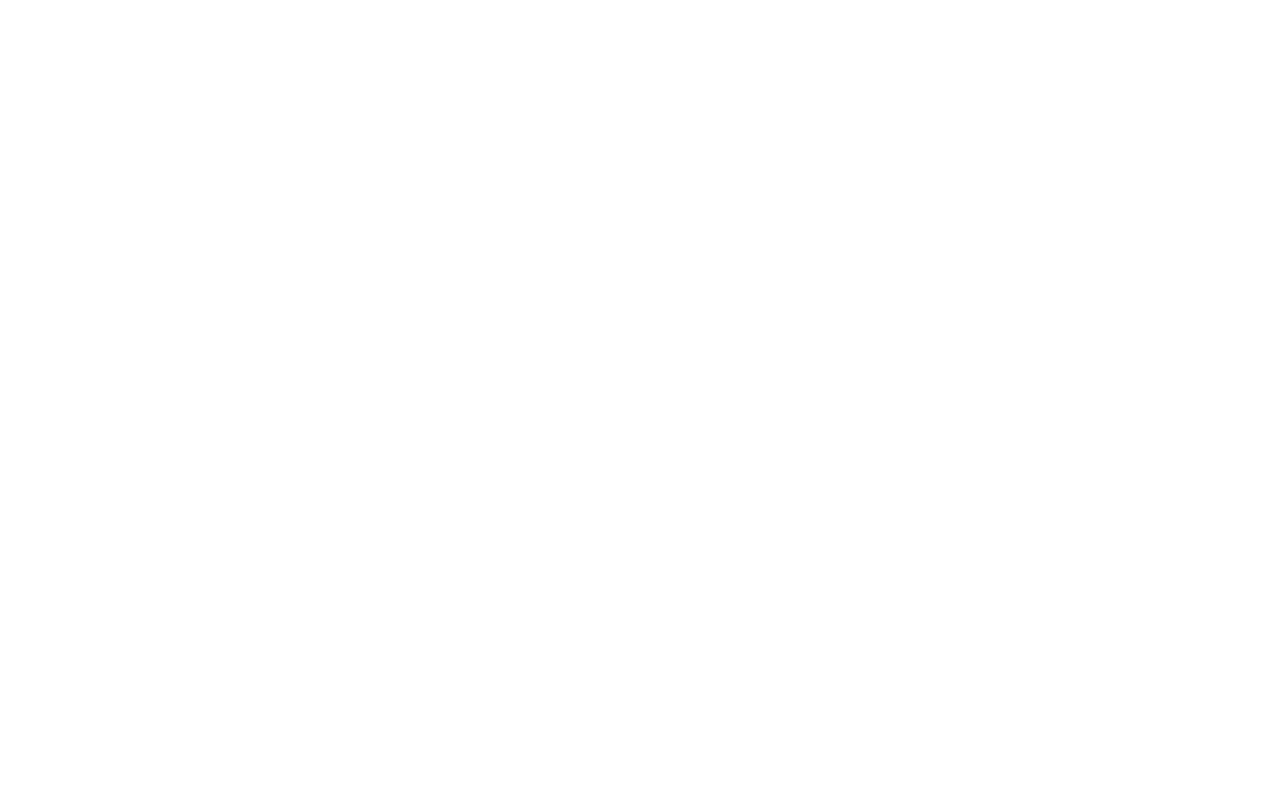
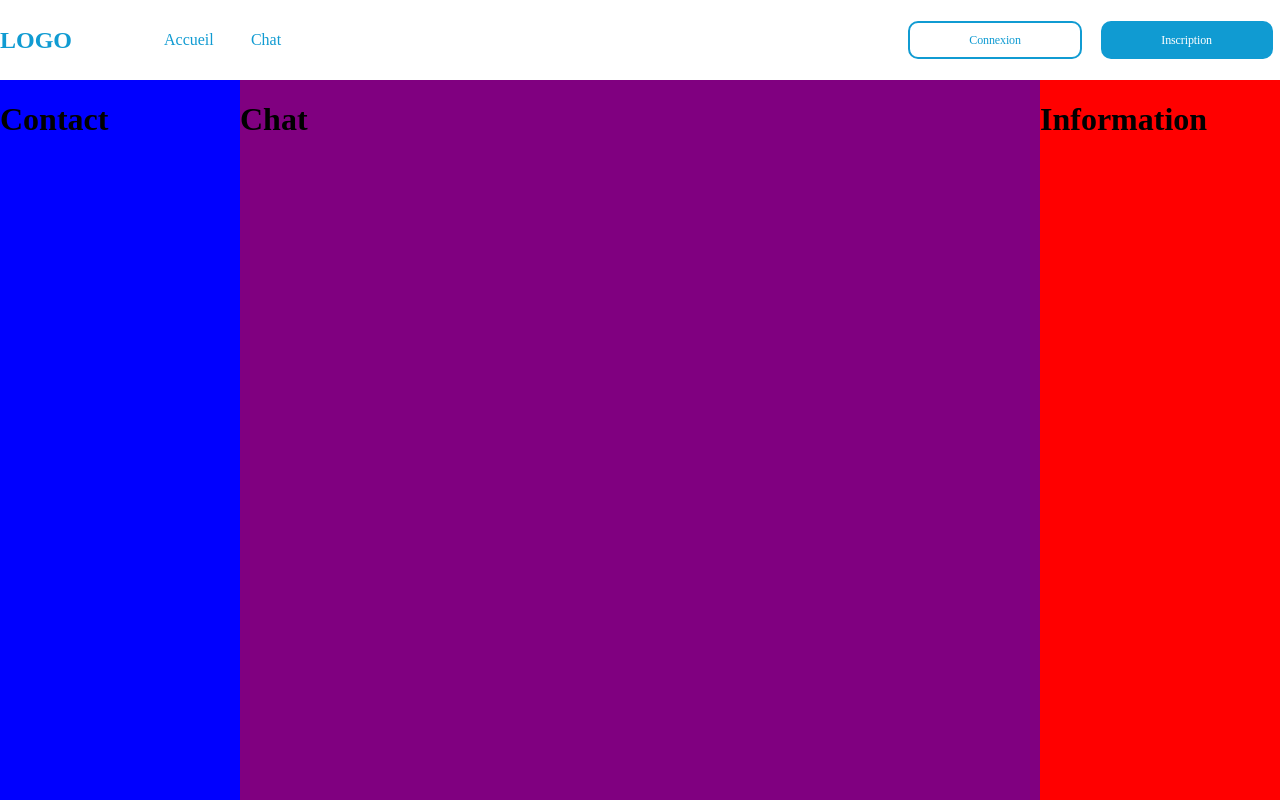
Before and after one commit to Eagles27/HorizonTech-front, a React (Vite) app: page /chat in a window 1280 px wide. Before the commit this address had no page. Built offline with nearby package versions, Linux system fonts and the light colour scheme.

Commit message:
feat(chat): finished layout V1

```diff
--- /dev/null
+++ b/src/lib/pages/chat/chat.model.tsx
@@ -0,0 +1,6 @@
+import ChatView from "./chat.view";
+
+const ChatModel: React.FC = () => {
+  return <ChatView />;
+};
+export default ChatModel;
--- /dev/null
+++ b/src/lib/pages/chat/chat.view.tsx
@@ -0,0 +1,41 @@
+import Header from "../../components/molecules/header";
+
+const ChatView: React.FC = () => {
+  return (
+    <div
+      className="appContainer"
+      style={{
+        width: "100vw",
+        height: "100vh",
+      }}
+    >
+      <div className="headerContainer" style={{ width: "100%", height: "10%" }}>
+        <Header />
+      </div>
+      <div
+        className="columnsContainer"
+        style={{ height: "90%", display: "flex" }}
+      >
+        <div
+          className="contactsColumn"
+          style={{ width: "30%", backgroundColor: "blue" }}
+        >
+          <h1>Contact</h1>
+        </div>
+        <div
+          className="chatColumn"
+          style={{ width: "100%", backgroundColor: "purple" }}
+        >
+          <h1>Chat</h1>
+        </div>
+        <div
+          className="informationColumn"
+          style={{ width: "30%", backgroundColor: "red" }}
+        >
+          <h1>Information</h1>
+        </div>
+      </div>
+    </div>
+  );
+};
+export default ChatView;
--- a/src/main.tsx
+++ b/src/main.tsx
@@ -4,12 +4,14 @@ import "./utils/Poppins/Poppins-Regular.ttf";
 import "./main.css";
 import { BrowserRouter, Route, Routes } from "react-router-dom";
 import HomeModel from "./lib/pages/home/home.model";
+import ChatModel from "./lib/pages/chat/chat.model";
 
 ReactDOM.createRoot(document.getElementById("root")!).render(
   <React.StrictMode>
     <BrowserRouter>
       <Routes>
         <Route path="/" element={<HomeModel />} />
+        <Route path="/chat" element={<ChatModel />} />
       </Routes>
     </BrowserRouter>
   </React.StrictMode>,
```
Also changed, not shown: 1 other file (tests, documents, lock files or other folders).
